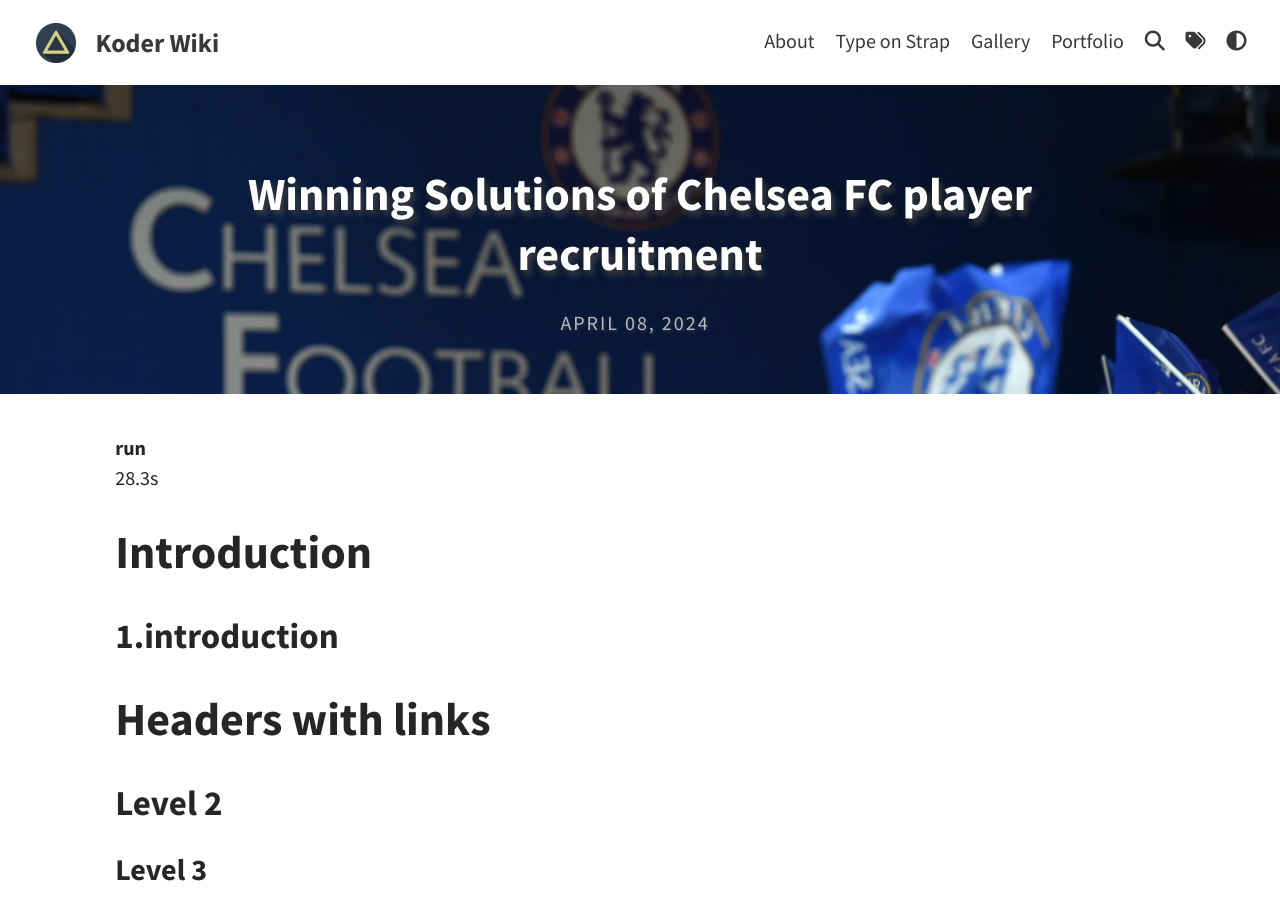
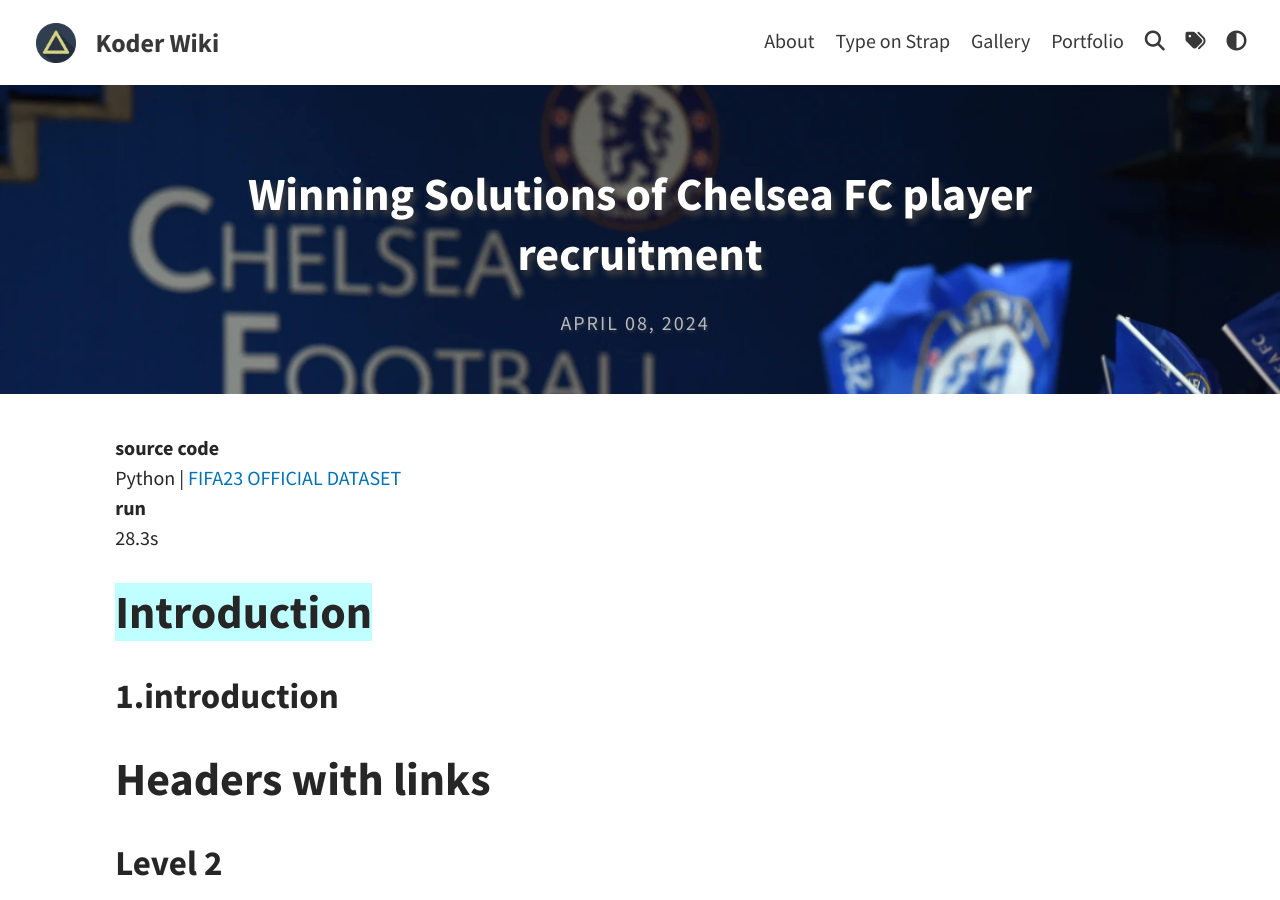
Before and after one commit to KoderWiki/Kontrl-Enter.github.io, a Jekyll site: the page built from _posts/2024-04-08-Chelsea.md, in a window 1280 px wide and 900 px high. Built offline with Jekyll 4.4.1, drawn with Linux system fonts in a browser that asks for light colours; a script that is not in the unit is left out.

Commit message:
Update 2024-04-08-Chelsea.md

```diff
--- a/_posts/2024-04-08-Chelsea.md
+++ b/_posts/2024-04-08-Chelsea.md
@@ -7,11 +7,12 @@ thumbnail: "assets/img/0.post/2024-04-08/chelsea.png"
 categories: Data Science
 ---
 
+**source code**<br>
+Python | [FIFA23 OFFICIAL DATASET](https://www.kaggle.com/datasets/bryanb/fifa-player-stats-database)<br>
 **run**<br>
 28.3s
 
-# Introduction
-
+# <span style="background-color:#C0FFFF"> Introduction </span>
 
 ## 1.introduction
 
```
